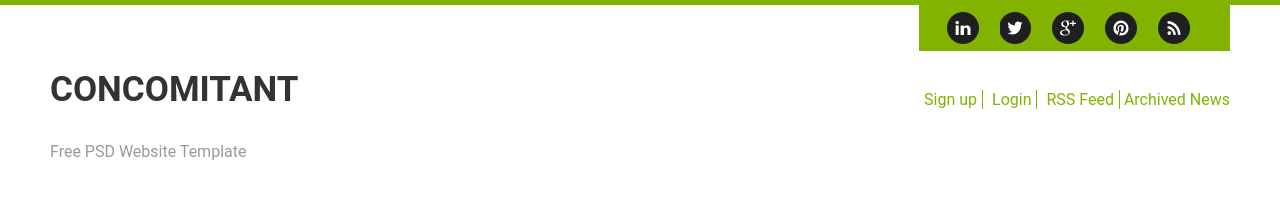
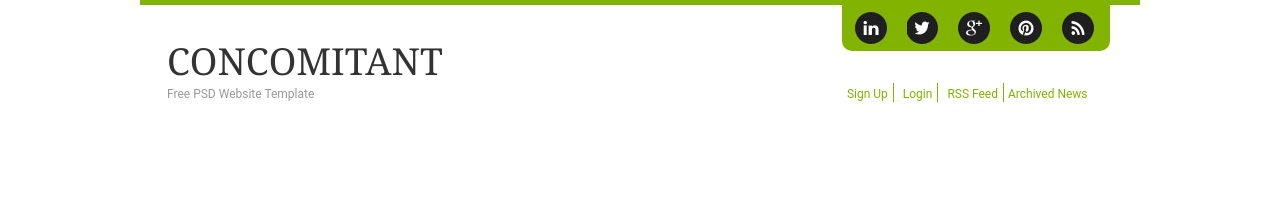
Before and after one commit to ArnasDickus/concomitant, a website: page app/index.html in a window 1280 px wide. Drawn offline with Linux system fonts and the light colour scheme.

Commit message:
Finished header no mobile needed

```diff
--- a/app/assets/styles/base/_global.css
+++ b/app/assets/styles/base/_global.css
@@ -5,6 +5,7 @@ body {
   font-family: 'Roboto', sans-serif;
 
 
+  text-align: center;
 
   font-size: $base_font_size;
   line-height: $base_line_height;
--- a/app/assets/styles/modules/_header.css
+++ b/app/assets/styles/modules/_header.css
@@ -11,15 +11,23 @@
 
   &__title-block{
     float: left;
-    padding-top: 2.25rem;
+    padding-top: 1.75rem;
   }
   &__title{
     text-transform: uppercase;
     color: $title_black;
-    font-size: 2.1875rem;
+    font-size: 2.325rem;
+    margin-bottom: 0;
+    margin-top: 0;
+     font-family: Georgia, Times, "Times New Roman";
+    font-weight: 200;
+
   }
   &__subtitles{
+    margin-top: 0;
     color: $subtitles_grey;
+    line-height: 0.9;
+    font-size: 0.75rem;
   }
 
   /* Logo block */
@@ -30,14 +38,62 @@
   &__icon-block{
     background-color: $main_green;
     padding-top: 7px;
+    border-bottom-left-radius: 0.625rem;
+    border-bottom-right-radius: 0.625rem;
+
 
     a{
-      padding-right: 1.0625rem;
+      padding-left: 0.825rem;
+      text-decoration: none;
+      padding-right: 1rem;
     }
-    a:last-child{
-      padding-right: 0;
+
+    a:first-child{
+      padding-left: 0;
     }
+
   }
+  /* Icon Hover effect */
+  /* Linkedin */
+  &__change-linkedin-icon:hover &--linkedin-unlock,
+  &__change-linkedin-icon &--linkedin-lock {
+    display: none;
+  }
+  &__change-linkedin-icon:hover &--linkedin-lock{
+      display: inline;
+    }
+/* Twitter */
+    &__change-twitter-icon:hover &--twitter-unlock,
+    &__change-twitter-icon &--twitter-lock {
+      display: none;
+    }
+    &__change-twitter-icon:hover &--twitter-lock{
+        display: inline;
+      }
+  /* Google */
+    &__change-google-icon:hover &--google-unlock,
+    &__change-google-icon &--google-lock {
+      display: none;
+    }
+    &__change-google-icon:hover &--google-lock{
+        display: inline;
+      }
+    /* Pinterest */
+    &__change-pinterest-icon:hover &--pinterest-unlock,
+    &__change-pinterest-icon &--pinterest-lock {
+      display: none;
+    }
+    &__change-pinterest-icon:hover &--pinterest-lock{
+        display: inline;
+      }
+    /* RSS Feed */
+    &__change-web-icon:hover &--web-unlock,
+    &__change-web-icon &--web-lock {
+      display: none;
+    }
+    &__change-web-icon:hover &--web-lock{
+        display: inline;
+      }
 &--clear-float{
   clear: both;
 }
--- a/app/assets/styles/modules/_login-navbar.css
+++ b/app/assets/styles/modules/_login-navbar.css
@@ -3,10 +3,16 @@
 
 .login-navbar{
   /* Basic styling */
+
     a{
       text-decoration: none;
       color: $main_green;
+      font-size: 0.75rem;
+
+
     }
+
+
     ul{
       list-style-type: none;
        margin: 0;
@@ -14,20 +20,18 @@
     }
     li{
       display: inline;
+      padding-right: 5px;
+      padding-left: 5px;
       border-right: 1px solid $main_green;
-      padding-right: 5px;
-      padding-left: 5px
-
-
     }
     li:last-child{
-      border-right: 0;
+        border-right: 0;
       padding-right: 0;
       padding-left: 0;
     }
     /* Adjusting padding  */
     &--padding-top{
-      padding-top: 2.3125rem;
+      padding-top: 1.9rem;
     }
 
 }
--- /dev/null
+++ b/app/assets/styles/modules/_page-wrap.css
@@ -0,0 +1,6 @@
+.page-wrap {
+  text-align: left;
+  width: 62.5rem;
+  margin: 0 auto;
+   /* border: solid #000000 30px;  */
+}
--- a/app/assets/styles/modules/_wrapper.css
+++ b/app/assets/styles/modules/_wrapper.css
@@ -1,10 +1,9 @@
 .wrapper{
-  padding-left: 3.125rem;
-  padding-right: 3.125rem;
+  padding-left: 1.6875rem;
+  padding-right: 1.875rem;
 
   &__icon{
-
-    padding-left: 1.75rem;
+    padding-left: 0.825rem;
 
 
   }
--- a/app/assets/styles/styles.css
+++ b/app/assets/styles/styles.css
@@ -10,3 +10,4 @@
 @import "modules/_wrapper.css";
 @import "modules/_login-navbar";
 @import "modules/_navigation-menu";
+@import "modules/_page-wrap";
--- a/app/index.html
+++ b/app/index.html
@@ -16,6 +16,7 @@
 </head>
 
 <body>
+  <div class="page-wrap">
     <header class = "header">
       <div class="wrapper">
         <div class=" header__title-block">
@@ -25,31 +26,52 @@
         <div class="header__logo-block">
           <div class="header__icon-block">
             <div class="wrapper__icon">
-              <a href="https://www.linkedin.com/" target = "_blank">
-              <img src="assets/images/linkedin-icon.jpg" alt="Linkedin"></a>
+              <span class = "header__change-linkedin-icon">
+                <a href="https://www.linkedin.com/">
+                  <img class = "header--linkedin-unlock" src="assets/images/linkedin-icon.jpg" alt="Linkedin">
+                  <img class = "header--linkedin-lock" src="assets/images/linkedin-hover-icon.jpg" alt="Linkedin">
+                </a>
+              </span>
+              <span class = "header__change-twitter-icon">
                 <a href="https://twitter.com/" target = "_blank">
-              <img src="assets/images/twitter-icon.jpg" alt="twitter"></a>
+                  <img class = "header--twitter-unlock" src="assets/images/twitter-icon.jpg" alt="twitter">
+                  <img class = "header--twitter-lock" src="assets/images/twitter-hover-icon.jpg" alt="Twitter">
+                </a>
+              </span>
+              <span class = "header__change-google-icon">
                 <a href="https://plus.google.com/discover" target = "_blank">
-              <img src="assets/images/google-plus-icon.jpg" alt="Google-plus"></a>
+                  <img class = "header--google-unlock"  src="assets/images/google-plus-icon.jpg" alt="Google-plus">
+                  <img class = "header--google-lock" src="assets/images/google-plus-hover-icon.jpg" alt="Google-plus">
+                </a>
+              </span>
+              <span class = "header__change-pinterest-icon">
                 <a href="https://www.pinterest.com/" target = "_blank">
-              <img src="assets/images/pinterest-icon.jpg" alt="Pinterst"></a>
-              <a href="https://www.google.com/" target = "_blank">
-              <img src="assets/images/web-icon.jpg" alt="Internet"></a>
+                  <img class = "header--pinterest-unlock" src="assets/images/pinterest-icon.jpg" alt="Pinterst">
+                  <img class = "header--pinterest-lock" src="assets/images/pinterest-hover-icon.jpg" alt="Pinterest">
+                </a>
+              </span>
+              <span class = "header__change-web-icon" >
+                <a href="https://en.wikipedia.org/wiki/RSS" target = "_blank">
+                  <img class = "header--web-unlock" src="assets/images/web-icon.jpg" alt="RSS Feed">
+                  <img class = "header--web-lock" src="assets/images/web-hover-icon.jpg" alt="RSS Feed">
+                </a>
+              </span>
             </div>
           </div>
           <nav class="login-navbar login-navbar--padding-top ">
             <ul>
-            <li><a href="#home">Sign up</a></li>
+              <li><a href="#home">Sign Up</a></li>
               <li><a href="#news">Login</a></li>
               <li><a href="#contact">RSS Feed</a></li>
               <li><a href="#about">Archived News</a></li>
             </ul>
           </nav>
+
         </div>
       </div>
       <div class="header--clear-float"></div>
     </header>
-
+  </div>
 
 
   <!-- build:js assets/scripts/App.js -->
--- a/app/temp/styles/styles.css
+++ b/app/temp/styles/styles.css
@@ -475,6 +475,7 @@ body {
   font-family: 'Roboto', sans-serif;
 
 
+  text-align: center;
 
   font-size: 1em;
   line-height: 1.5;
@@ -564,17 +565,25 @@ Instead edit gulp/templates/sprite */
 
 .header__title-block{
     float: left;
-    padding-top: 2.25rem;
+    padding-top: 1.75rem;
   }
 
 .header__title{
     text-transform: uppercase;
     color: #333333;
-    font-size: 2.1875rem;
+    font-size: 2.325rem;
+    margin-bottom: 0;
+    margin-top: 0;
+     font-family: Georgia, Times, "Times New Roman";
+    font-weight: 200;
+
   }
 
 .header__subtitles{
+    margin-top: 0;
     color: #999999;
+    line-height: 0.9;
+    font-size: 0.75rem;
   }
 
 /* Logo block */
@@ -587,29 +596,90 @@ Instead edit gulp/templates/sprite */
 .header__icon-block{
     background-color: #81b300;
     padding-top: 7px;
+    border-bottom-left-radius: 0.625rem;
+    border-bottom-right-radius: 0.625rem;
+
   }
 
 .header__icon-block a{
-      padding-right: 1.0625rem;
+      padding-left: 0.825rem;
+      text-decoration: none;
+      padding-right: 1rem;
     }
 
-.header__icon-block a:last-child{
-      padding-right: 0;
+.header__icon-block a:first-child{
+      padding-left: 0;
     }
+
+/* Linkedin */
+
+.header__change-linkedin-icon:hover .header--linkedin-unlock,
+  .header__change-linkedin-icon .header--linkedin-lock {
+    display: none;
+  }
+
+/* Icon Hover effect */
+
+.header__change-linkedin-icon:hover .header--linkedin-lock{
+      display: inline;
+    }
+
+/* Twitter */
+
+.header__change-twitter-icon:hover .header--twitter-unlock,
+    .header__change-twitter-icon .header--twitter-lock {
+      display: none;
+    }
+
+.header__change-twitter-icon:hover .header--twitter-lock{
+        display: inline;
+      }
+
+/* Google */
+
+.header__change-google-icon:hover .header--google-unlock,
+    .header__change-google-icon .header--google-lock {
+      display: none;
+    }
+
+.header__change-google-icon:hover .header--google-lock{
+        display: inline;
+      }
+
+/* Pinterest */
+
+.header__change-pinterest-icon:hover .header--pinterest-unlock,
+    .header__change-pinterest-icon .header--pinterest-lock {
+      display: none;
+    }
+
+.header__change-pinterest-icon:hover .header--pinterest-lock{
+        display: inline;
+      }
+
+/* RSS Feed */
+
+.header__change-web-icon:hover .header--web-unlock,
+    .header__change-web-icon .header--web-lock {
+      display: none;
+    }
+
+.header__change-web-icon:hover .header--web-lock{
+        display: inline;
+      }
 
 .header--clear-float{
   clear: both;
 }
 
 .wrapper{
-  padding-left: 3.125rem;
-  padding-right: 3.125rem;
+  padding-left: 1.6875rem;
+  padding-right: 1.875rem;
 
 }
 
 .wrapper__icon{
-
-    padding-left: 1.75rem;
+    padding-left: 0.825rem;
 
 
   }
@@ -619,6 +689,9 @@ Instead edit gulp/templates/sprite */
 .login-navbar a{
       text-decoration: none;
       color: #81b300;
+      font-size: 0.75rem;
+
+
     }
 
 .login-navbar ul{
@@ -629,15 +702,13 @@ Instead edit gulp/templates/sprite */
 
 .login-navbar li{
       display: inline;
+      padding-right: 5px;
+      padding-left: 5px;
       border-right: 1px solid #81b300;
-      padding-right: 5px;
-      padding-left: 5px
-
-
     }
 
 .login-navbar li:last-child{
-      border-right: 0;
+        border-right: 0;
       padding-right: 0;
       padding-left: 0;
     }
@@ -645,7 +716,7 @@ Instead edit gulp/templates/sprite */
 /* Adjusting padding  */
 
 .login-navbar--padding-top{
-      padding-top: 2.3125rem;
+      padding-top: 1.9rem;
     }
 
 /* Background */
@@ -685,3 +756,10 @@ Instead edit gulp/templates/sprite */
 .navigation-menu__search-bar{
     display: inline-block;
   }
+
+.page-wrap {
+  text-align: left;
+  width: 62.5rem;
+  margin: 0 auto;
+   /* border: solid #000000 30px;  */
+}
```
Lines whose indentation alone changed are shown as unchanged.
